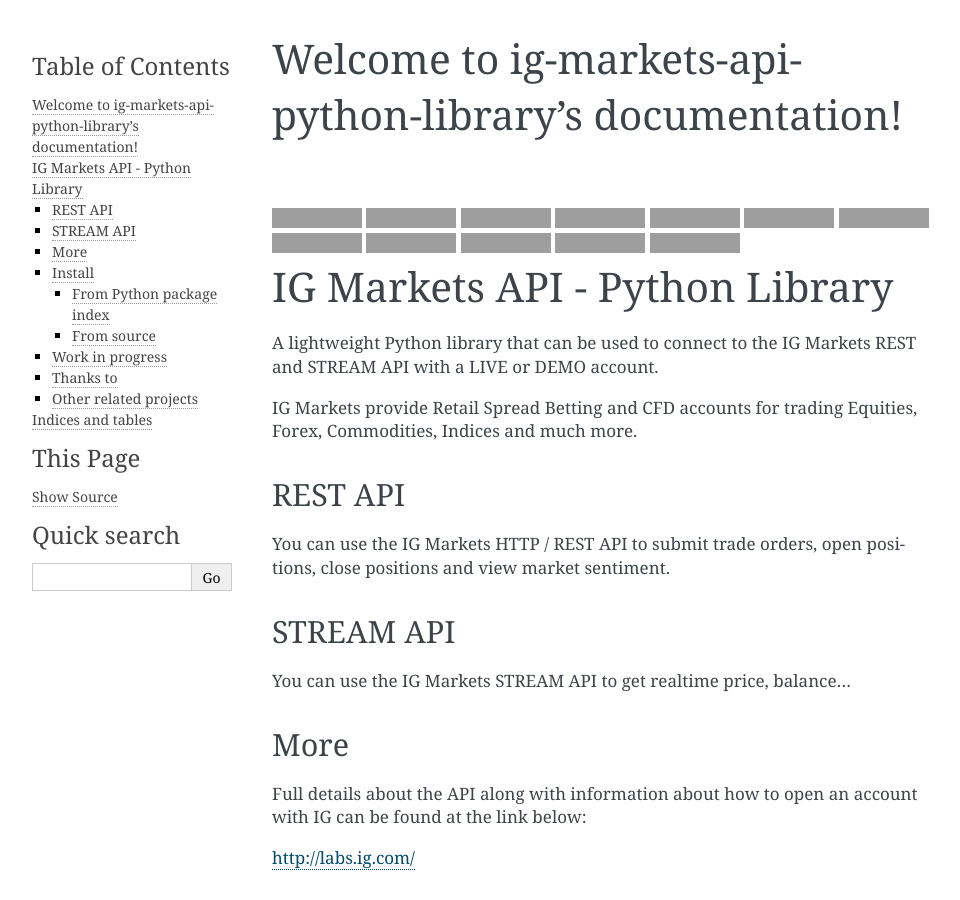
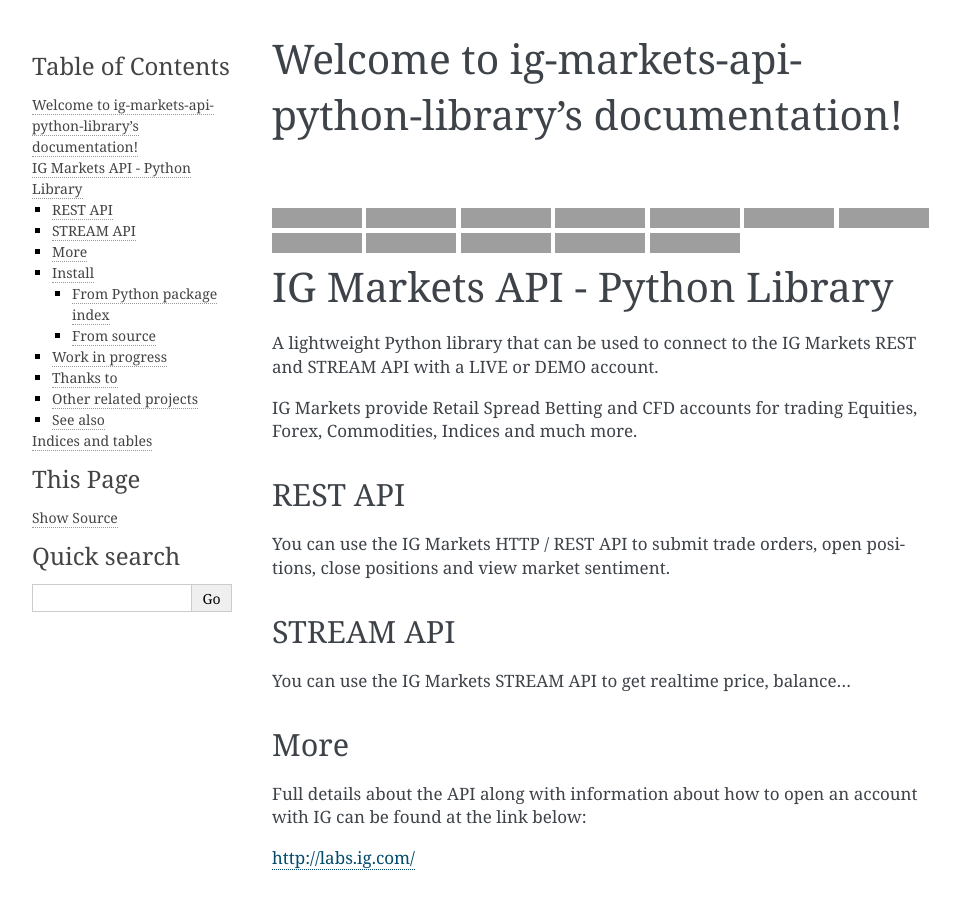
Before and after one commit to ig-python/trading-ig, a Sphinx documentation site: the page built from docs/source/index.rst, in a window 1280 px wide and 900 px high, cut to the strip 0-900 px from the top of the window. Shown: the whole strip, without its empty margins (148-1108 px from the left). Built offline with Sphinx 7.4.7, drawn with Linux system fonts in a browser that asks for light colours; some of the changed text lies outside the part shown; grey boxes are pictures that could not be loaded.

Commit message:
Minor fix to doc

```diff
--- a/docs/source/index.rst
+++ b/docs/source/index.rst
@@ -8,7 +8,8 @@
 
 .. include:: ../../README.rst
 
-Contents:
+See also
+--------
 
 .. toctree::
    :maxdepth: 2
--- a/docs/source/todo.rst
+++ b/docs/source/todo.rst
@@ -1,3 +1,6 @@
+ToDo
+====
+
 - config file (YAML or .py which could be overwritten by environment variable)
 
 see
```
